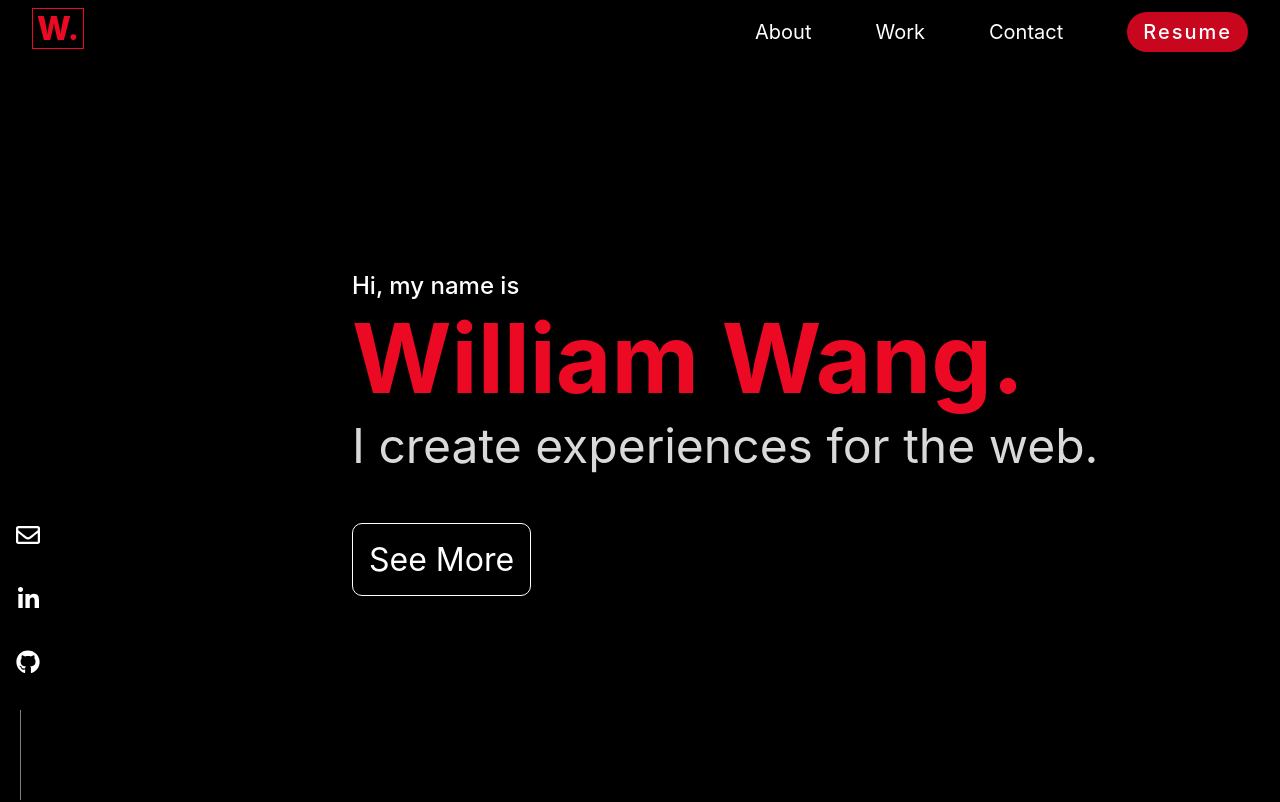
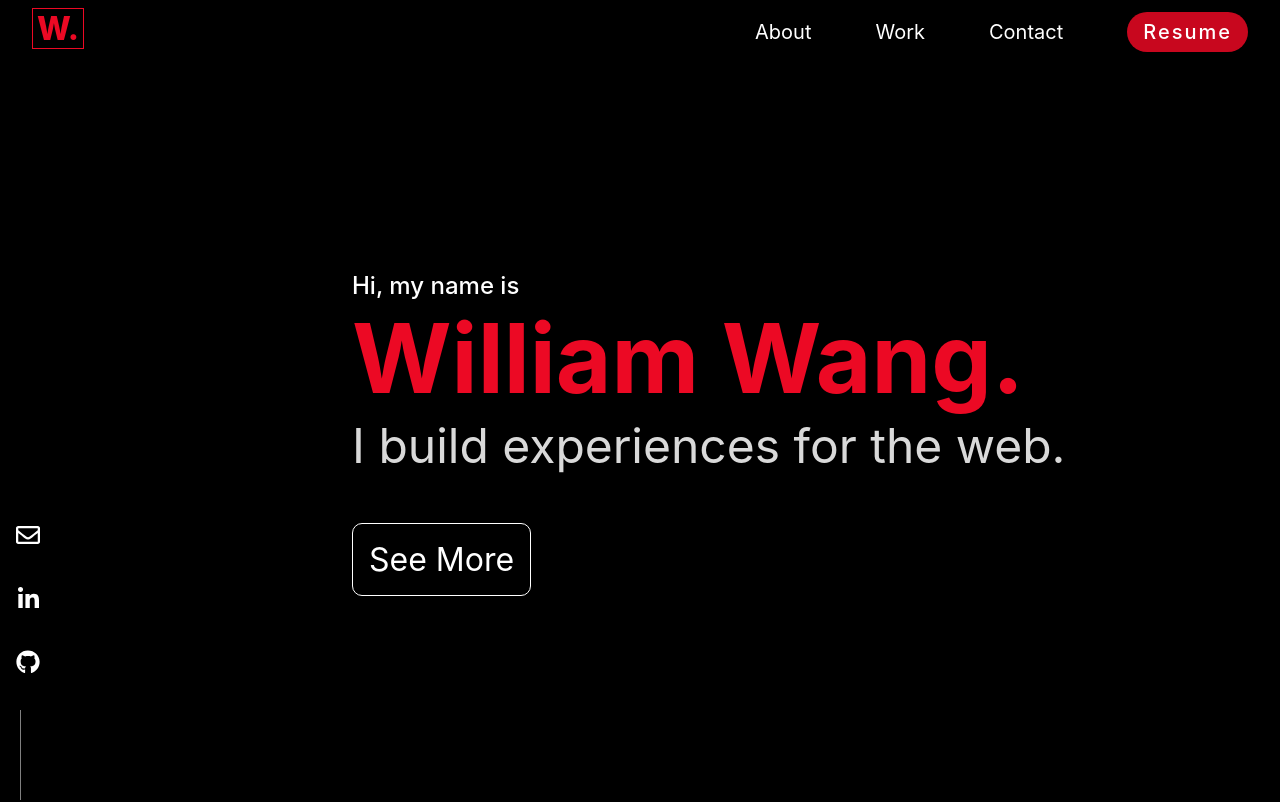
Before and after one commit to wwangcode/resume-website, a Next.js app: page / in a window 1280 px wide. Shown: the top 802 px of the page. Built offline with nearby package versions, Linux system fonts and the light colour scheme.

Commit message:
landing pg update

```diff
--- a/components/landing-page.js
+++ b/components/landing-page.js
@@ -11,7 +11,7 @@ const LandingPage = ({scrollTo, isMobile}) => {
         <Container isMobile={isMobile}>
             <Intro>Hi, my name is</Intro>
             <Name>William Wang.</Name>
-            <SubText>I create experiences for the web.</SubText>
+            <SubText>I build experiences for the web.</SubText>
             {isMobile && (
                 <ResumeContainer>
                     <ResumeLink href='/resume/william_wang_resume_2021.pdf' target='_blank'>Resume</ResumeLink>
```
